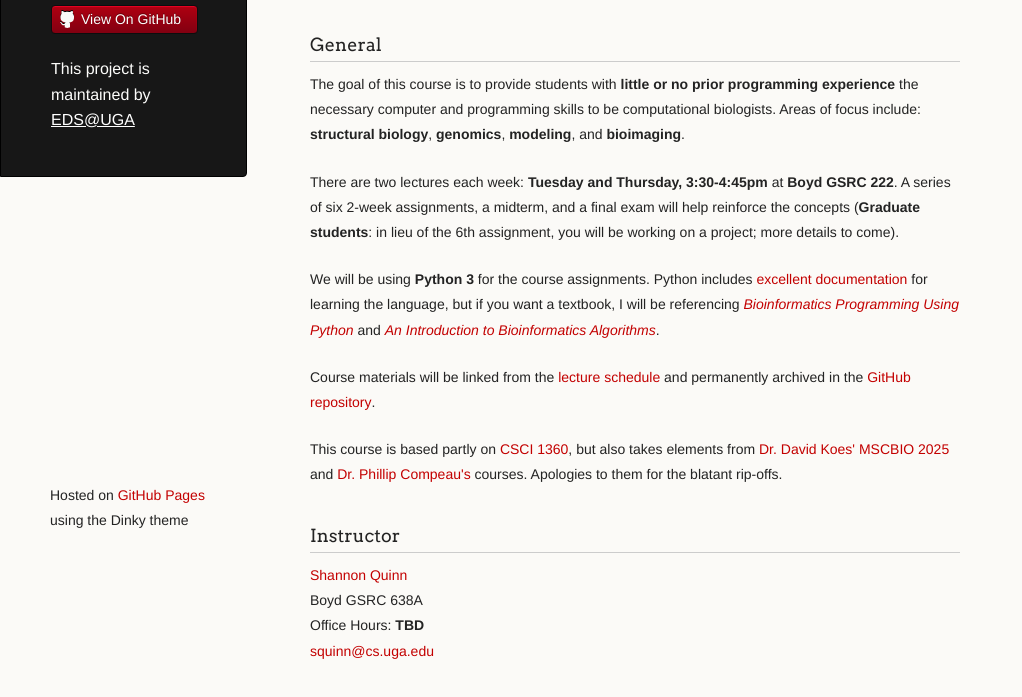
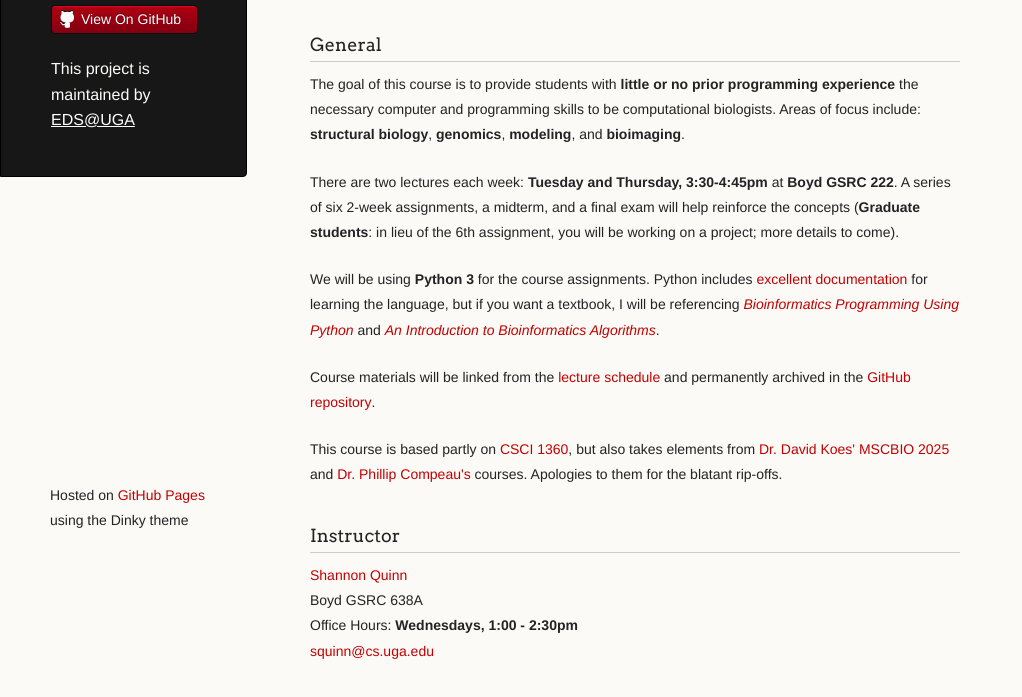
Before and after one commit to eds-uga/cbio-x835-sp20, a plain HTML site: page docs/index.html in a window 1280 px wide. Shown: the part 235-932 px from the top of the page, without its empty margins (0-1022 px from the left). Drawn offline with Linux system fonts and the light colour scheme.

Commit message:
Added office hours.

```diff
--- a/docs/index.html
+++ b/docs/index.html
@@ -66,7 +66,7 @@
 
 <p><a href="http://cs.uga.edu/~squinn">Shannon Quinn</a><br />
 Boyd GSRC 638A<br />
-Office Hours: <strong>TBD</strong><br />
+Office Hours: <strong>Wednesdays, 1:00 - 2:30pm</strong><br />
 <a href="mailto:squinn@cs.uga.edu">squinn@cs.uga.edu</a></p>
 
       </section>
```
